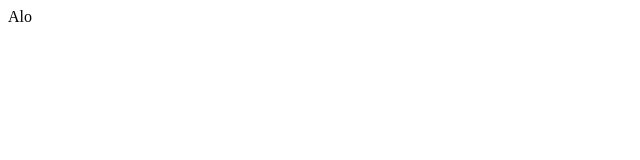
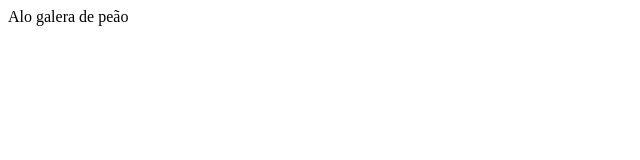
Before and after one commit to VictorBuzzoleti/Meu_projeto_versionado, a plain HTML site: page index.html in a window 1280 px wide. Shown: the whole page, without its empty margins (0-640 px from the left). Drawn offline with Linux system fonts and the light colour scheme.

Commit message:
Coloquei os peão no bagui

```diff
--- a/index.html
+++ b/index.html
@@ -1,5 +1,5 @@
 <html>
 <body>
-Alo
+Alo galera de peão
 </body>
 </html>
```
